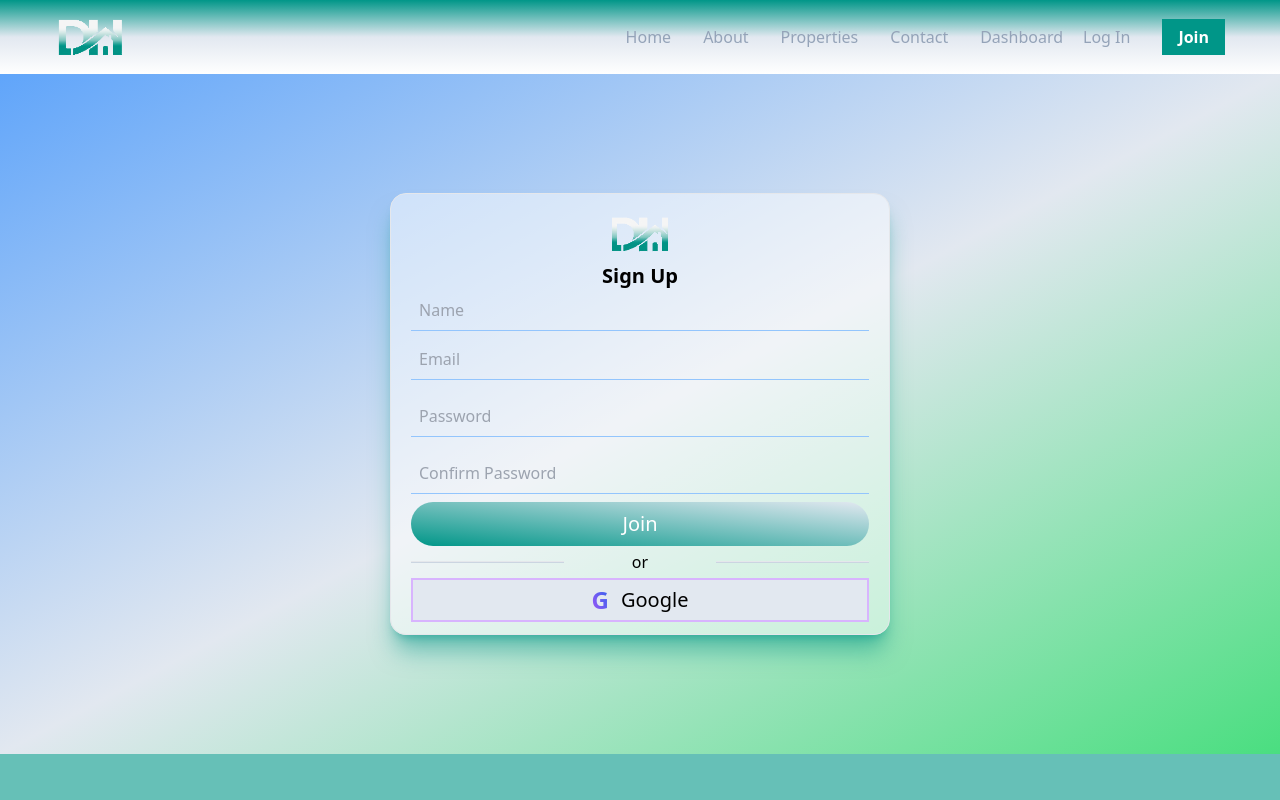
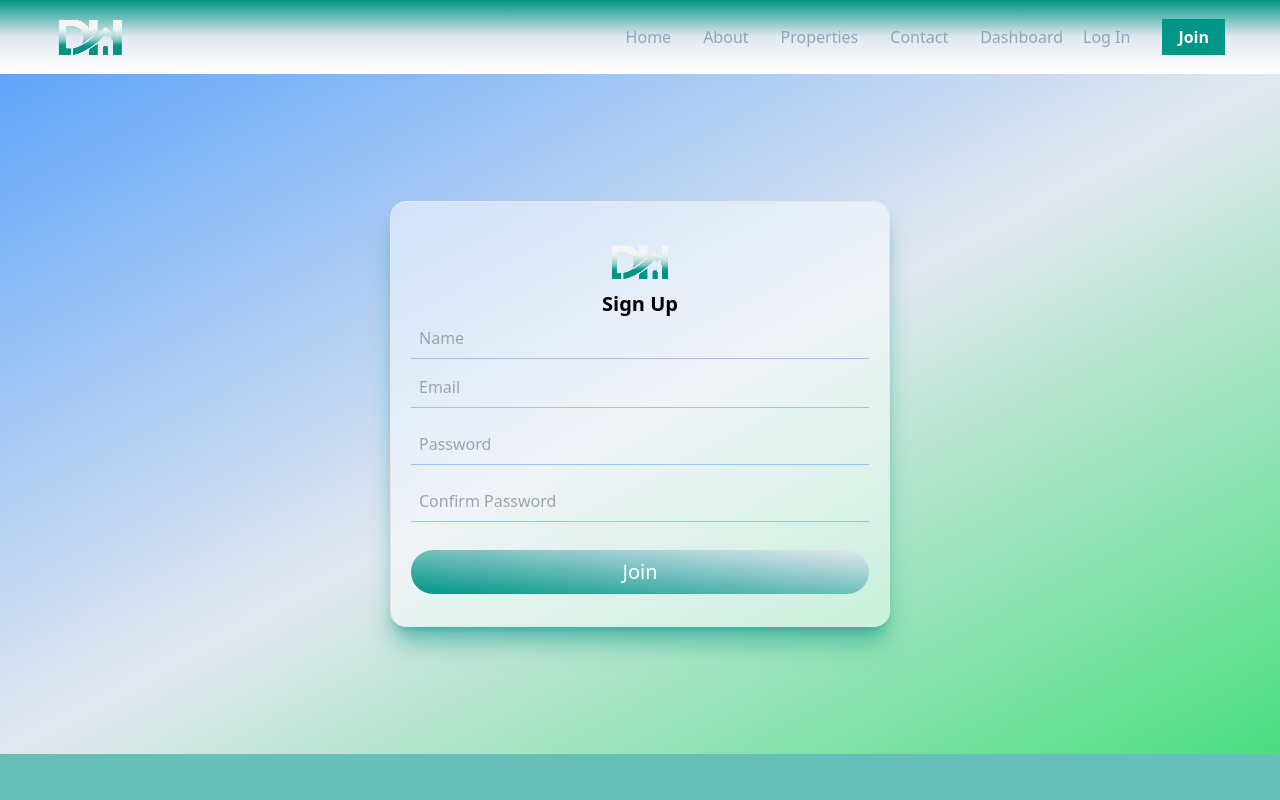
Before and after one commit to ssmdbayzid/DreamHouse, a React (Vite) app: page /sign-up in a window 1280 px wide. Shown: the top 800 px of the page. Built offline with nearby package versions, Linux system fonts and the light colour scheme.

Commit message:
add backend

```diff
--- /dev/null
+++ b/src/app/features/userSlice.js
@@ -0,0 +1,23 @@
+import { createSlice } from "@reduxjs/toolkit"
+
+const initialState = {
+    user: localStorage.getItem("user") ? JSON.parse(localStorage.getItem("user")) : null,
+}
+
+const userSlice = createSlice({
+    name: "userSlice",
+    initialState,
+    reducers: {
+        setUser: (state, action)=>{
+            state.user = action.payload;
+
+            // set user to localStorage
+
+            localStorage.setItem("user", JSON.stringify(state.user))
+        }
+    }
+})
+
+export const {setUser} = userSlice.actions;
+
+export default userSlice.reducer;
--- a/src/app/store.js
+++ b/src/app/store.js
@@ -1,10 +1,12 @@
 import { configureStore } from "@reduxjs/toolkit";
 import { apiSlice } from "./features/apiSlice";
 import favoriteItemReducer from "./features/favoriteItemSlice";
+import userReducer from "./features/userSlice";
 
 const store = configureStore({
     reducer: {
         favoriteItem: favoriteItemReducer,
+        user: userReducer,
         [apiSlice.reducerPath] : apiSlice.reducer,
     },
     middleware: getDefaultMiddleware => getDefaultMiddleware().concat(apiSlice.middleware)
--- a/src/page/Auth/LogIn.jsx
+++ b/src/page/Auth/LogIn.jsx
@@ -3,6 +3,8 @@ import logo from '../../assets/logo 2.png'
 import { useFormik } from 'formik'
 import { loginSchema } from '../../schema'
 import { useLoginMutation } from '../../app/features/propertiesApiSlice'
+import { useDispatch, useSelector } from 'react-redux'
+import { setUser } from '../../app/features/userSlice'
 
 
 
@@ -14,6 +16,8 @@ const initialValues = {
 const LogIn = () => {
   const [login] = useLoginMutation()
   const [loading, setLoading] = useState(false)
+
+  const dispatch = useDispatch()
 const {values, errors, touched, handleBlur, handleChange, handleSubmit} = useFormik({
   initialValues: initialValues,
   validationSchema: loginSchema,
@@ -23,6 +27,7 @@ const {values, errors, touched, handleBlur, handleChange, handleSubmit} = useFor
     try {
       const result = await login(values)
       console.log(result)
+      dispatch(setUser(result?.data?.user))
       setLoading(false)
     } catch (error) {
       console.log(error?.message)
@@ -31,10 +36,14 @@ const {values, errors, touched, handleBlur, handleChange, handleSubmit} = useFor
   }
 })
 
+// const user = useSelector((state)=>state.userSlice.user);
+
+// if(user)console.log(user)
+
 
   return (
     <section className='h-[85vh] bg-gradient-to-br from-blue-400 via-slate-200 to-green-400 md:px-0 px-5 flex items-center justify-center  '>
-      <div className="mx-auto w-full max-w-[500px] rounded-2xl border bg-white/50 px-5 py-3  shadow-primaryColor/50  shadow-xl">
+      <div className="mx-auto w-full max-w-[500px] rounded-2xl border bg-white/50 px-5 py-8  shadow-primaryColor/50  shadow-xl">
   <div className="h-10 w-14 my-2 mx-auto overflow-hidden ">
     <img
       src={logo}
@@ -73,7 +82,7 @@ const {values, errors, touched, handleBlur, handleChange, handleSubmit} = useFor
      {loading && "loading..."} Log In
     </button>
   </form>
-  <div className="my-5 flex items-center justify-between gap-3">
+  {/*<div className="my-5 flex items-center justify-between gap-3">
     <hr className="h-0.5 w-1/3 bg-slate-300" />
     <span>or</span>
     <hr className="h-0.5 w-1/3 bg-slate-300" />
@@ -83,7 +92,7 @@ const {values, errors, touched, handleBlur, handleChange, handleSubmit} = useFor
       G
     </span>{" "}
     Google
-  </p>
+     </p>*/}
 </div>
 
     </section>
--- a/src/page/Auth/SignUp.jsx
+++ b/src/page/Auth/SignUp.jsx
@@ -3,6 +3,7 @@ import logo from '../../assets/logo 2.png'
 import { useFormik } from 'formik'
 import { signUpSchema } from '../../schema'
 import { useSignupMutation } from '../../app/features/propertiesApiSlice'
+import { useSelector } from 'react-redux'
 
 
 
@@ -20,8 +21,9 @@ const  [signup] = useSignupMutation()
     validationSchema: signUpSchema,
     onSubmit: async(values) => {
       console.log("🚀 ~ SignUp ~ values:", values)
+      const {confirm_password, ...rest} = values;
       try {
-        const result = await signup(values)
+        const result = await signup(rest)
         console.log(result)
         setLoading(false)
       } catch (error) {
@@ -31,10 +33,12 @@ const  [signup] = useSignupMutation()
     }
   })
 
-  console.log("🚀 ~ SignUp ~ errors:", errors)
+  const user= useSelector(state=>state.user.user)
+
+  console.log(user)
   return (
     <section className=' h-[85vh] bg-gradient-to-br from-blue-400 via-slate-200 to-green-400 md:px-0 px-5 flex items-center justify-center  '>
-      <div className="mx-auto w-full max-w-[500px] rounded-2xl border bg-white/50  shadow-primaryColor/50 px-5 py-3 shadow-xl">
+      <div className="mx-auto w-full max-w-[500px] rounded-2xl border bg-white/50  shadow-primaryColor/50 px-5 py-8 shadow-xl">
   <div className="h-10 w-14 my-2 mx-auto overflow-hidden ">
     <img
       src={logo}
@@ -93,11 +97,11 @@ const  [signup] = useSignupMutation()
     />
     {errors.confirm_password && touched.confirm_password && <p className='text-red-600 text-sm pb-1'>{errors.confirm_password}</p>}
 
-    <button className="w-full rounded-full bg-gradient-to-tr from-primaryColor to-slate-200 py-2 text-xl  text-white font-semilight">
+    <button className="w-full rounded-full bg-gradient-to-tr from-primaryColor to-slate-200 py-2 mt-5 text-xl  text-white font-semilight">
       {loading && "loading "}Join
     </button>
   </form>
-  <div className="my-1 flex items-center justify-between gap-3">
+  {/* <div className="my-1 flex items-center justify-between gap-3">
     <hr className="h-0.5 w-1/3 bg-slate-300" />
     <span>or</span>
     <hr className="h-0.5 w-1/3 bg-slate-300" />
@@ -107,7 +111,7 @@ const  [signup] = useSignupMutation()
       G
     </span>{" "}
     Google
-  </p>
+  </p> */}
 </div>
 
     </section>
```
